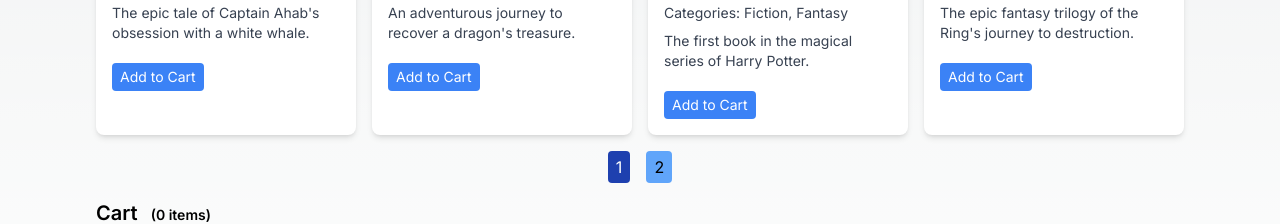
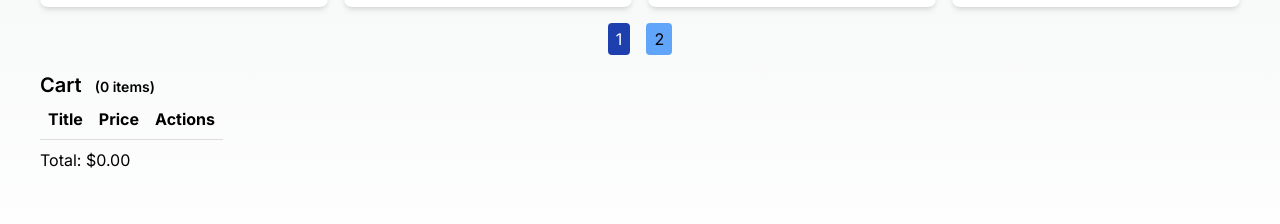
Before and after one commit to godfredakpan/okbookshopng, a Next.js app: page / in a window 1280 px wide. Shown: the part 1297-1521 px from the top of the page. Built offline with nearby package versions, Linux system fonts and the light colour scheme.

Commit message:
Build a simple store to get book orders

```diff
--- a/src/app/Books/index.js
+++ b/src/app/Books/index.js
@@ -191,7 +191,6 @@ const BookList = ({ books }) => {
             {currentBooks.map((book) => (
               <div
                 key={book.id}
-                // onClick={() => addToCart(book)}
                 className="bg-white shadow-md rounded-lg overflow-hidden sm:col-span-1 md:col-span-1 lg:col-span-1"
               >
                 <div className="relative h-32">
@@ -218,7 +217,8 @@ const BookList = ({ books }) => {
                 </div>
               </div>
             ))}
-          </div><div className="mt-4">
+          </div>
+          <div className="mt-4">
             <ul className="flex justify-center">
               {Array.from({ length: Math.ceil(sortedBooks.length / booksPerPage) }, (_, index) => (
                 <li key={index} className="mx-2">
@@ -231,25 +231,45 @@ const BookList = ({ books }) => {
                 </li>
               ))}
             </ul>
-          </div><div className="mt-4">
+          </div>
+          <div className="mt-4">
             <p className="text-xl font-semibold">
               Cart{" "}
               <span className="text-sm ml-2">({cart.length} items)</span>
             </p>
-            <ul>
+            <table style={{ borderCollapse: "collapse", border: "0" }}>
+            <thead>
+              <tr>
+                <th style={{ padding: "8px", borderBottom: "0.5px solid #ddd" }}>Title</th>
+                <th style={{ padding: "8px", borderBottom: "0.5px solid #ddd" }}>Price</th>
+                <th style={{ padding: "8px", borderBottom: "0.5px solid #ddd" }}>Actions</th>
+              </tr>
+            </thead>
+            <tbody>
               {cart.map((item) => (
-                <li style={{ marginTop: 10 }} key={item?.id}>
-                  {item?.title} - ${item?.price}{" "}
-                  <button className="bg-red-500 text-white px-3 py-2 rounded" onClick={() => removeFromCart(item)}>Remove</button>
-                </li>
+                <tr key={item?.id}>
+                  <td style={{ padding: "8px", borderBottom: "0.5px solid #ddd" }}>{item?.title}</td>
+                  <td style={{ padding: "8px", borderBottom: "0.5px solid #ddd" }}>${item?.price}</td>
+                  <td style={{ padding: "8px", borderBottom: "0.5px solid #ddd" }}>
+                    <button
+                      className="bg-red-500 text-white px-3 py-2 rounded"
+                      onClick={() => removeFromCart(item)}
+                    >
+                      Remove
+                    </button>
+                  </td>
+                </tr>
               ))}
-            </ul>
+            </tbody>
+          </table>
+
             <h2 className="mt-2">
               Total: ${calculateTotal()} {/* Display the calculated total */}
             </h2>
             {cart.length > 0 && (
               <button
                 onClick={openCheckout}
+                style={{marginBottom: 100}}
                 className="bg-blue-500 text-white px-3 py-2 mt-2 rounded"
               >
                 Checkout
--- a/src/app/page.tsx
+++ b/src/app/page.tsx
@@ -10,7 +10,7 @@ export default function Home() {
   return (
     <>
     <ToastContainer />
-    <main className="flex min-h-screen flex-col items-center justify-between p-24">
+    <main className="flex min-h-screen flex-col items-center justify-between p-10">
       <div className="z-10 w-full max-w-5xl items-center justify-between font-mono text-sm lg:flex">
         <p className="fixed left-0 top-0 flex w-full justify-center border-b border-gray-300 bg-gradient-to-b from-zinc-200 pb-6 pt-8 backdrop-blur-2xl dark:border-neutral-800 dark:bg-zinc-800/30 dark:from-inherit lg:static lg:w-auto  lg:rounded-xl lg:border lg:bg-gray-200 lg:p-4 lg:dark:bg-zinc-800/30">
           Buy Used / New Books 📚&nbsp;
@@ -44,6 +44,9 @@ export default function Home() {
       <div style={{marginTop: 50}}>
       <BookList books={books} />
       </div>
-    </main><Footer /></>
+
+    </main>
+    <Footer />
+    </>
   )
 }
--- a/src/components/footer.tsx
+++ b/src/components/footer.tsx
@@ -3,7 +3,7 @@ import React from 'react';
 function Footer() {
   return (
     <footer className="bg-black-800 text-white text-center py-4">
-      <p>&copy; {new Date().getFullYear()} My OkBookShopNg. All rights reserved.</p>
+      <p>&copy; {new Date().getFullYear()} OkBookShopNg. All rights reserved.</p>
     </footer>
   );
 }
```
